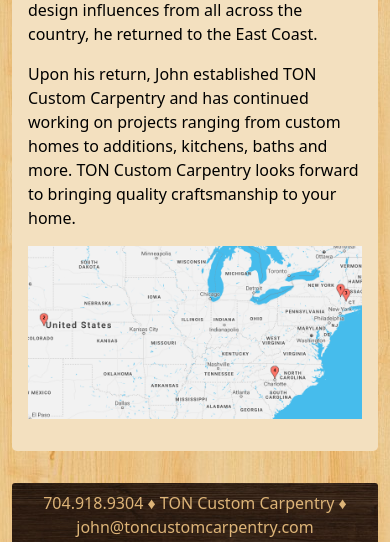
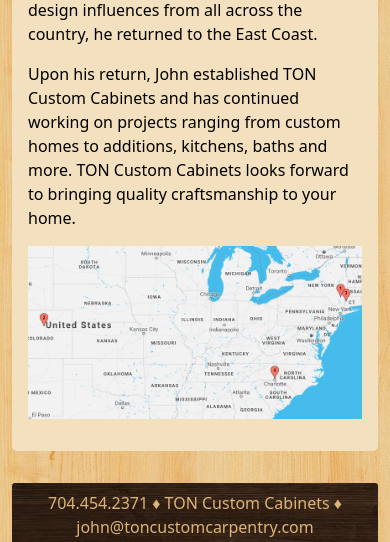
Before and after one commit to TylerOrtiz/toncc, a Next.js app: page /about in a window 390 px wide. Shown: the part 997-1539 px from the top of the page. Built offline with nearby package versions, Linux system fonts and the light colour scheme.

Commit message:
Update phone number and title.

```diff
--- a/src/app/about/page.tsx
+++ b/src/app/about/page.tsx
@@ -4,8 +4,8 @@
 import { faHammer, faPencilRuler, faPaperPlane } from "@fortawesome/free-solid-svg-icons";
 
 export const metadata: Metadata = {
-    title: 'TON Custom Carpentry | About',
-    description: `Having moved across the country and back, TON Custom Carpentry
+    title: 'TON Custom Cabinets | About',
+    description: `Having moved across the country and back, TON Custom Cabinets
     has experience in both east and west coast designs with over 30 years of building services experience.`,
 }
 
@@ -55,15 +55,15 @@
                         from
                         all across the country, he returned to the East Coast.</p>
 
-                    <p>Upon his return, John established TON Custom Carpentry and has continued working on projects ranging from
-                        custom homes to additions, kitchens, baths and more. TON Custom Carpentry looks forward to bringing quality
+                    <p>Upon his return, John established TON Custom Cabinets and has continued working on projects ranging from
+                        custom homes to additions, kitchens, baths and more. TON Custom Cabinets looks forward to bringing quality
                         craftsmanship to your home.</p>
                 </div>
                 <div className="col-12 col-md-6 mx-auto">
                     <Image
                         className="img-fluid"
                         src="/history-map.png"
-                        alt="Location history map of TON Custom Carpentry"
+                        alt="Location history map of TON Custom Cabinets"
                         width={796}
                         height={414}
                     />
--- a/src/app/layout.tsx
+++ b/src/app/layout.tsx
@@ -8,8 +8,8 @@
 import '@/styles/styles.scss'
 
 export const metadata: Metadata = {
-  title: 'TON Custom Carpentry',
-  description: 'Welcome to TON Custom Carpentry. We serve the greater Charlotte, North Carolina area with high quality custom cabinetry.',
+  title: 'TON Custom Cabinets',
+  description: 'Welcome to TON Custom Cabinets. We serve the greater Charlotte, North Carolina area with high quality custom cabinetry.',
 }
 
 export default function RootLayout({
--- a/src/app/page.tsx
+++ b/src/app/page.tsx
@@ -29,7 +29,7 @@
   return (
     <main className="flex min-h-screen flex-col items-center justify-between p-24">
       <div className="page-content">
-        <h1 className="fw-light">Welcome to TON Custom Carpentry!</h1>
+        <h1 className="fw-light">Welcome to TON Custom Cabinets!</h1>
         <h2 className="fw-light">Check out some of our work!</h2>
 
         <div className="row">
--- a/src/app/portfolio/page.tsx
+++ b/src/app/portfolio/page.tsx
@@ -2,7 +2,7 @@
 import PortfolioContent from '@/data/portfolios';
 import { Portfolio } from '@/models/portfolio';
 export const metadata: Metadata = {
-    title: 'TON Custom Carpentry | Portfolio',
+    title: 'TON Custom Cabinets | Portfolio',
     description: `See some of the highlighted work John has done
     and learn more about what types of work he specializes in.`,
 }
--- a/src/app/testimonials/page.tsx
+++ b/src/app/testimonials/page.tsx
@@ -1,7 +1,7 @@
 import type { Metadata } from 'next'
 import TestimonialsContent from '@/data/testimonials';
 export const metadata: Metadata = {
-    title: 'TON Custom Carpentry | Testimonials',
+    title: 'TON Custom Cabinets | Testimonials',
     description: `Still not convinced? Hear directly from prior and
     current clients with their testimonials.`,
 }
--- a/src/components/primary-footer.tsx
+++ b/src/components/primary-footer.tsx
@@ -8,7 +8,7 @@
             <div className="row">
                 <div className="col">
                     <footer className="footer text-center my-3 py-2">
-                        <span><a href="tel:+1704918304">704.918.9304</a> &diams; TON Custom Carpentry &diams; <a href="mailto:john@toncustomcarpentry.com">john@toncustomcarpentry.com</a></span>
+                        <span><a href="tel:+17044542371">704.454.2371</a> &diams; TON Custom Cabinets &diams; <a href="mailto:john@toncustomcarpentry.com">john@toncustomcarpentry.com</a></span>
                     </footer>
                 </div>
             </div>
```
Also changed, not shown: src/app/contact/page.tsx (+4 -4 lines).
